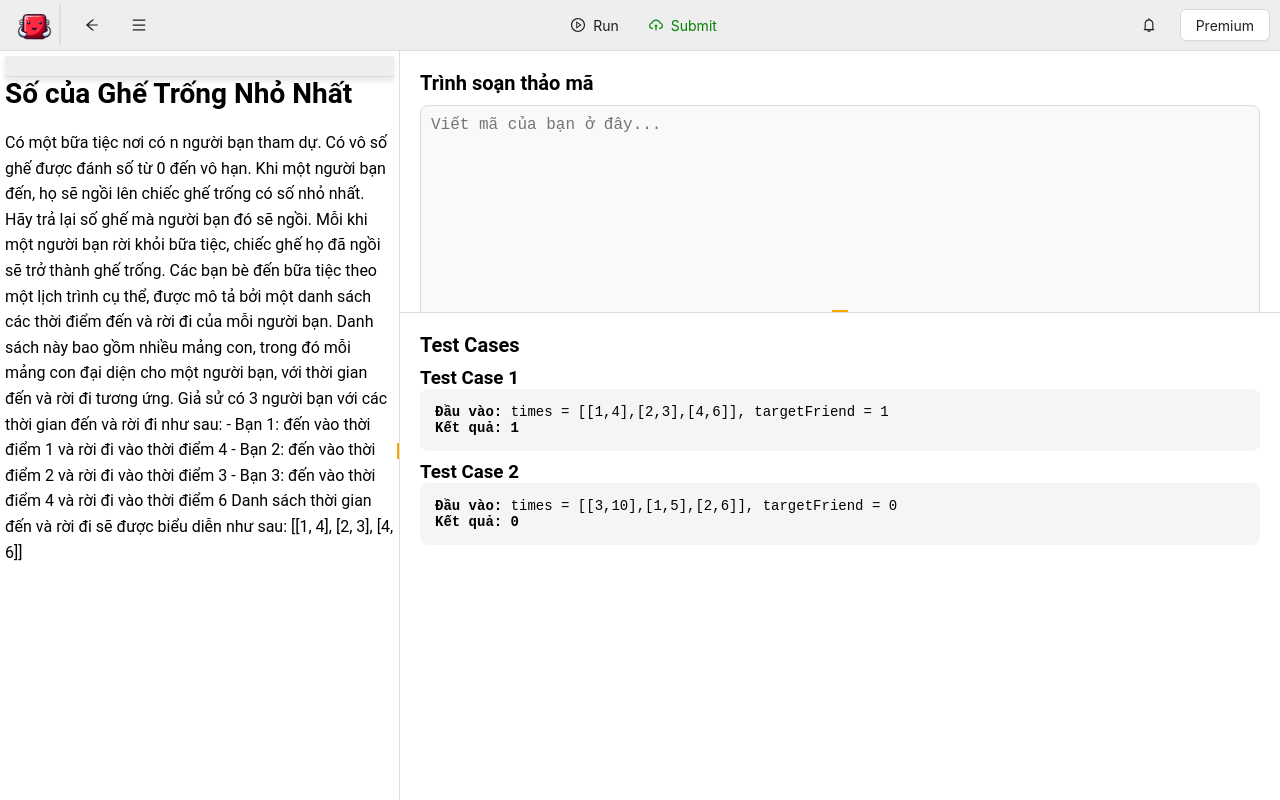
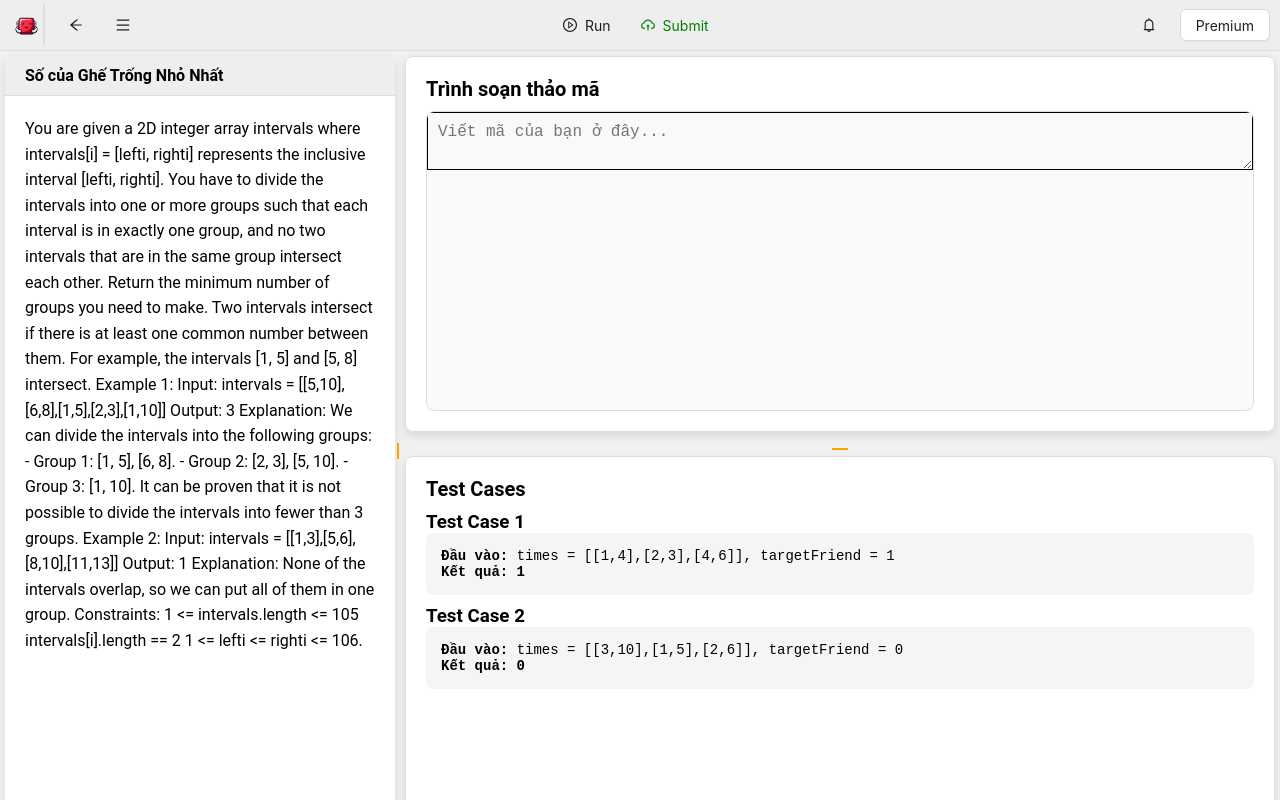
Before and after one commit to IdenticalSpring/cnfe, a Next.js app: page /users/problems/1 in a window 1280 px wide. Built offline with nearby package versions, Linux system fonts and the light colour scheme.

Commit message:
fix bug Component Styled

```diff
--- /dev/null
+++ b/pages/users/components/problems-details/code.js
@@ -0,0 +1,59 @@
+import React from 'react';
+import styled from 'styled-components';
+
+const CodeSection = styled.div`
+  background-color: #ffffff;
+  padding: 20px;
+  max-width: 100%;
+  min-height: 300px;  /* Minimum height for the container */
+  max-height: 1000px; /* Maximum height for the container */
+  overflow: hidden;
+  border-bottom: 1px solid #ddd;
+  display: flex;
+  flex-direction: column;
+   border: 1px solid #ddd;
+  border-radius: 8px;
+`;
+
+const SectionTitle = styled.h2`
+  font-size: 20px;
+  margin-bottom: 10px;
+  font-weight: bold;
+`;
+
+const CodeEditorWrapper = styled.div`
+  flex-grow: 1;
+  overflow: auto; /* Enable scrolling if content overflows */
+  border: 1px solid #ddd;
+  border-radius: 8px;
+  background-color: #f9f9f9;
+  min-height: 300px;  /* Minimum height for the editor wrapper */
+  max-height: 1000px; /* Maximum height for the editor wrapper */
+  width: 100%;  /* Ensure the editor takes the full width of the container */
+  max-width: 100%; /* Limit the width within the container */
+  box-sizing: border-box; /* Ensure padding and borders are included in the element's width/height */
+`;
+
+const CodeEditor = styled.textarea`
+  width: 100%;
+  height: 100%;
+  font-family: monospace;
+  font-size: 16px;
+  padding: 10px;
+  border: solid 1px;
+  background-color: #f9f9f9;
+
+  overflow: auto;
+  box-sizing: border-box;
+`;
+
+const CodeEditorComponent = () => (
+    <CodeSection>
+        <SectionTitle>Trình soạn thảo mã</SectionTitle>
+        <CodeEditorWrapper>
+            <CodeEditor placeholder="Viết mã của bạn ở đây..." />
+        </CodeEditorWrapper>
+    </CodeSection>
+);
+
+export default CodeEditorComponent;
--- /dev/null
+++ b/pages/users/components/problems-details/description.js
@@ -0,0 +1,48 @@
+import React from 'react';
+import styled from 'styled-components';
+
+const ProblemTitle = styled.h1`
+  font-size: 28px;
+  font-weight: bold;
+  margin-bottom: 20px;
+`;
+
+const ProblemDescription = styled.p`
+  font-size: 16px;
+  line-height: 1.6;
+`;
+
+const DescriptionContainer = styled.div`
+  height: 100vh; /* Đảm bảo chiếm toàn bộ chiều cao của trang */
+  max-height: 100vh; /* Đặt chiều cao tối đa bằng chiều cao của trang */
+  overflow: auto; /* Kích hoạt cuộn cho phần nội dung */
+  display: flex;
+  flex-direction: column; /* Đảm bảo phần nội dung bên trong được xếp theo chiều dọc */
+`;
+
+// Sticky header giữ vị trí cố định khi cuộn
+const ProblemHeader = styled.div`
+  position: sticky;
+  top: 0;
+  background-color: var(--background-hover-color);
+  border-bottom: 1px solid #ddd;
+  font-weight: bold;
+  padding: 10px 20px;
+  z-index: 100;
+`;
+
+const ProblemContent = styled.div`
+  flex-grow: 1; /* Cho phép nội dung bên dưới header mở rộng và chiếm không gian còn lại */
+  padding: 20px;
+`;
+
+const Description = ({ title, description }) => (
+    <DescriptionContainer>
+        <ProblemHeader>{title}</ProblemHeader>
+        <ProblemContent>
+            <ProblemDescription>{description}</ProblemDescription>
+        </ProblemContent>
+    </DescriptionContainer>
+);
+
+export default Description;
--- /dev/null
+++ b/pages/users/components/problems-details/test-case.js
@@ -0,0 +1,43 @@
+import React from 'react';
+import styled from 'styled-components';
+
+const TestCaseSection = styled.div`
+  background-color: #ffffff;
+  padding: 20px;
+  height: 100%;
+  overflow: auto;
+     border: 1px solid #ddd;
+  border-radius: 8px;
+`;
+
+const SectionTitle = styled.h2`
+  font-size: 20px;
+  margin-bottom: 10px;
+  font-weight: bold;
+`;
+
+const TestCase = styled.pre`
+  background-color: #f5f5f5;
+  padding: 15px;
+  border-radius: 8px;
+  font-size: 14px;
+  margin-bottom: 10px;
+  overflow: auto;
+`;
+
+const TestCaseComponent = ({ testCases }) => (
+    <TestCaseSection>
+        <SectionTitle>Test Cases</SectionTitle>
+        {testCases.map((testCase, index) => (
+            <div key={index}>
+                <h3>Test Case {index + 1}</h3>
+                <TestCase>
+                    <strong>Đầu vào:</strong> {testCase.input} <br />
+                    <strong>{testCase.output}</strong>
+                </TestCase>
+            </div>
+        ))}
+    </TestCaseSection>
+);
+
+export default TestCaseComponent;
--- a/pages/users/problems/[id].js
+++ b/pages/users/problems/[id].js
@@ -2,10 +2,15 @@ import { useRouter } from "next/router";
 import React, { useState, useEffect } from "react";
 import { ResizableBox } from "react-resizable";
 import styled, { createGlobalStyle } from "styled-components";
-import { Button, Tooltip } from 'antd'; // Sử dụng Tooltip từ Ant Design
-import 'react-resizable/css/styles.css';  // Đảm bảo import CSS cho react-resizable
-import Header from "./header"; // Import Header component
+import { Tooltip } from 'antd';
+import 'react-resizable/css/styles.css';
+import Header from "./header";
 import HorizontalRuleIcon from '@mui/icons-material/HorizontalRule';
+
+// Import các component đã tách ra
+import Description from '../components/problems-details/description';
+import CodeEditorComponent from '../components/problems-details/code';
+import TestCaseComponent from '../components/problems-details/test-case';
 
 const GlobalStyle = createGlobalStyle`
   * {
@@ -14,9 +19,11 @@ const GlobalStyle = createGlobalStyle`
     box-sizing: border-box;
   }
 
+  /* Đặt màu nền toàn trang */
   html, body {
     height: 100%;
-    overflow: hidden; /* Ẩn thanh cuộn dọc của body */
+    background-color: #f0f0f0; /* Màu xám nhạt */
+    overflow: hidden;
   }
 
   #__next {
@@ -24,89 +31,8 @@ const GlobalStyle = createGlobalStyle`
   }
 `;
 
-const ProblemHeader = styled.div`
-  display: flex;
-  width: auto;
-  justify-content: space-between;
-  align-items: center;
-  background-color: var(--background-hover-color);
-  border-bottom: 1px solid #ddd;
-  font-weight: bold;
-  position: sticky;
-  top: 0;
-  box-shadow: 0 4px 6px rgba(0, 0, 0, 0.1);
-  padding: 10px 20px;
-  z-index: 100;
-`;
-
-const ProblemSection = styled.div`
-  background-color: var(--background-color);
-  padding: 5px;
-  height: 100%;
-  overflow: auto;
-  border-right: 1px solid #ddd;
-`;
-
-const IconButtonWrapper = styled.div`
-  display: flex;
-  align-items: center;
-  justify-content: space-between;
-`;
-
-const CodeSection = styled.div`
-  background-color: #ffffff;
-  padding: 20px;
-  height: 100%;
-  overflow: auto;
-  border-bottom: 1px solid #ddd;
-`;
-
-const TestCaseSection = styled.div`
-  background-color: #ffffff;
-  padding: 20px;
-  height: 100%;
-  overflow: auto;
-`;
-
-const ProblemTitle = styled.h1`
-  font-size: 28px;
-  font-weight: bold;
-  margin-bottom: 20px;
-`;
-
-const SectionTitle = styled.h2`
-  font-size: 20px;
-  margin-bottom: 10px;
-  font-weight: bold;
-`;
-
-const ProblemDescription = styled.p`
-  font-size: 16px;
-  line-height: 1.6;
-`;
-
-const CodeEditor = styled.textarea`
-  width: 100%;
-  height: 100%;
-  font-family: monospace;
-  font-size: 16px;
-  padding: 10px;
-  border-radius: 8px;
-  border: 1px solid #ddd;
-  background-color: #f9f9f9;
-`;
-
-const TestCase = styled.pre`
-  background-color: #f5f5f5;
-  padding: 15px;
-  border-radius: 8px;
-  font-size: 14px;
-  margin-bottom: 10px;
-  overflow: auto;
-`;
-
 const StyledHandle = styled.div.withConfig({
-  shouldForwardProp: (prop) => prop !== "handleAxis",
+  shouldForwardProp: (prop) => prop !== 'handleAxis',
 })`
   width: 5px;
   background-color: transparent;
@@ -118,7 +44,7 @@ const StyledHandle = styled.div.withConfig({
   display: flex;
   justify-content: center;
   align-items: center;
-
+  z-index: 2;
   &:hover {
     background-color: orange;
     width: 4px;
@@ -139,7 +65,7 @@ const StyledHandleHorizontal = styled.div.withConfig({
   display: flex;
   justify-content: center;
   align-items: center;
-
+  z-index: 2;
   &:hover {
     background-color: orange;
     height: 4px;
@@ -152,7 +78,18 @@ const PageWrapper = styled.div`
   flex-direction: column;
   height: 100vh;
   width: 100%;
+  background-color: #f0f0f0;
   overflow: hidden;
+  z-index: 1;
+`;
+
+const ContentContainer = styled.div`
+  background-color: #ffffff;
+  margin: 5px;
+  border-radius: 8px;
+  box-shadow: 0px 4px 8px rgba(0, 0, 0, 0.1);
+  z-index: 1;
+  flex-grow: 1;
 `;
 
 const ProblemDetail = () => {
@@ -161,27 +98,40 @@ const ProblemDetail = () => {
 
   const [problem, setProblem] = useState({
     title: "Số của Ghế Trống Nhỏ Nhất",
-    description: `Có một bữa tiệc nơi có n người bạn tham dự. Có vô số ghế được đánh số từ 0 đến vô hạn. Khi một người bạn đến, họ sẽ ngồi lên chiếc ghế trống có số nhỏ nhất. Hãy trả lại số ghế mà người bạn đó sẽ ngồi.
+    description: `You are given a 2D integer array intervals where intervals[i] = [lefti, righti] represents the inclusive interval [lefti, righti].
 
-    Mỗi khi một người bạn rời khỏi bữa tiệc, chiếc ghế họ đã ngồi sẽ trở thành ghế trống. Các bạn bè đến bữa tiệc theo một lịch trình cụ thể, được mô tả bởi một danh sách các thời điểm đến và rời đi của mỗi người bạn. Danh sách này bao gồm nhiều mảng con, trong đó mỗi mảng con đại diện cho một người bạn, với thời gian đến và rời đi tương ứng.
+You have to divide the intervals into one or more groups such that each interval is in exactly one group, and no two intervals that are in the same group intersect each other.
 
-    Giả sử có 3 người bạn với các thời gian đến và rời đi như sau:
-    - Bạn 1: đến vào thời điểm 1 và rời đi vào thời điểm 4
-    - Bạn 2: đến vào thời điểm 2 và rời đi vào thời điểm 3
-    - Bạn 3: đến vào thời điểm 4 và rời đi vào thời điểm 6
+Return the minimum number of groups you need to make.
 
-    Danh sách thời gian đến và rời đi sẽ được biểu diễn như sau:
-    [[1, 4], [2, 3], [4, 6]]
-    `,
+Two intervals intersect if there is at least one common number between them. For example, the intervals [1, 5] and [5, 8] intersect.
+
+
+
+Example 1:
+
+Input: intervals = [[5,10],[6,8],[1,5],[2,3],[1,10]]
+Output: 3
+Explanation: We can divide the intervals into the following groups:
+- Group 1: [1, 5], [6, 8].
+- Group 2: [2, 3], [5, 10].
+- Group 3: [1, 10].
+It can be proven that it is not possible to divide the intervals into fewer than 3 groups.
+Example 2:
+
+Input: intervals = [[1,3],[5,6],[8,10],[11,13]]
+Output: 1
+Explanation: None of the intervals overlap, so we can put all of them in one group.
+
+
+Constraints:
+
+1 <= intervals.length <= 105
+intervals[i].length == 2
+1 <= lefti <= righti <= 106.`,
     testCases: [
-      {
-        input: "times = [[1,4],[2,3],[4,6]], targetFriend = 1",
-        output: "Kết quả: 1",
-      },
-      {
-        input: "times = [[3,10],[1,5],[2,6]], targetFriend = 0",
-        output: "Kết quả: 0",
-      },
+      { input: "times = [[1,4],[2,3],[4,6]], targetFriend = 1", output: "Kết quả: 1" },
+      { input: "times = [[3,10],[1,5],[2,6]], targetFriend = 0", output: "Kết quả: 0" },
     ],
   });
 
@@ -198,7 +148,7 @@ const ProblemDetail = () => {
   return (
     <>
       <GlobalStyle />
-      <Header />
+      <Header style={{ zIndex: 3 }} />
 
       <PageWrapper>
         <div style={{ display: "flex", height: "100%", width: "100%" }}>
@@ -208,21 +158,15 @@ const ProblemDetail = () => {
             minConstraints={[200, Infinity]}
             maxConstraints={[800, Infinity]}
             axis="x"
-            handle={
+            handle={(
               <StyledHandle>
-                <Tooltip title="Resize horizontally">
-                  <HorizontalRuleIcon style={{ transform: 'rotate(90deg)', color: "orange" }} />
-                </Tooltip>
+                <HorizontalRuleIcon style={{ transform: 'rotate(90deg)', color: "orange" }} />
               </StyledHandle>
-            }
+            )}
           >
-            <ProblemSection>
-              <ProblemHeader />
-              <ProblemTitle>
-                <span>{problem.title}</span>
-              </ProblemTitle>
-              <ProblemDescription>{problem.description}</ProblemDescription>
-            </ProblemSection>
+            <ContentContainer>
+              <Description title={problem.title} description={problem.description} />
+            </ContentContainer>
           </ResizableBox>
 
           <div style={{ display: "flex", flexDirection: "column", flexGrow: 1 }}>
@@ -232,32 +176,20 @@ const ProblemDetail = () => {
               minConstraints={[Infinity, 200]}
               maxConstraints={[Infinity, 600]}
               axis="y"
-              handle={
+              handle={(
                 <StyledHandleHorizontal>
-                  <Tooltip title="Resize vertically">
-                    <HorizontalRuleIcon style={{ color: "orange" }} />
-                  </Tooltip>
+                  <HorizontalRuleIcon style={{ color: "orange" }} />
                 </StyledHandleHorizontal>
-              }
+              )}
             >
-              <CodeSection>
-                <SectionTitle>Trình soạn thảo mã</SectionTitle>
-                <CodeEditor placeholder="Viết mã của bạn ở đây..." />
-              </CodeSection>
+              <ContentContainer>
+                <CodeEditorComponent />
+              </ContentContainer>
             </ResizableBox>
 
-            <TestCaseSection>
-              <SectionTitle>Test Cases</SectionTitle>
-              {problem.testCases.map((testCase, index) => (
-                <div key={index}>
-                  <h3>Test Case {index + 1}</h3>
-                  <TestCase>
-                    <strong>Đầu vào:</strong> {testCase.input} <br />
-                    <strong>{testCase.output}</strong>
-                  </TestCase>
-                </div>
-              ))}
-            </TestCaseSection>
+            <ContentContainer>
+              <TestCaseComponent testCases={problem.testCases} />
+            </ContentContainer>
           </div>
         </div>
       </PageWrapper>
--- a/pages/users/problems/header.js
+++ b/pages/users/problems/header.js
@@ -56,7 +56,7 @@ const LogoWrapper = styled.div`
 const Logo = styled.img`
   height: auto;
   width: 100%;
-  max-height: 30px;
+  max-height: 20px;
   cursor: pointer;
 `;
 
```
Also changed, not shown: pages/users/problems/index.js (+9 -8 lines).
